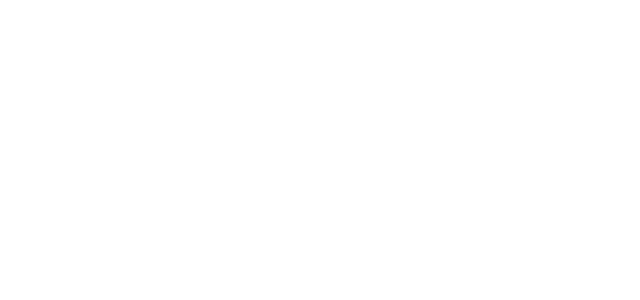
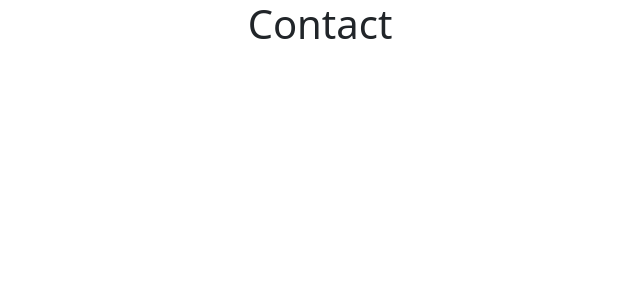
Before and after one commit to salomesenibua200024/fbClassProject123, a React (Create React App) app: page /contact in a window 1280 px wide. Before the commit this address had no page. Shown: the top 300 px of the page, without its empty margins (320-960 px from the left). Built offline with nearby package versions, Linux system fonts and the light colour scheme.

Commit message:
added new component to router

```diff
--- a/src/App.js
+++ b/src/App.js
@@ -6,6 +6,7 @@
 import { Home } from './pages/Home';
 import { About } from './pages/About';
 import { Routes, Route } from 'react-router-dom';
+import { Contact } from './pages/Contact';
 
 const firebaseapp = initializeApp(firebaseConfig)
 
@@ -16,6 +17,7 @@
       <Routes>
         <Route path="/" element={ <Home/> }  />
         <Route path="/about" element={ <About/> } />
+        <Route path="/contact" element={ <Contact/> } />
       </Routes>
     </div>
   );
--- /dev/null
+++ b/src/pages/Contact.js
@@ -0,0 +1,7 @@
+export function Contact () {
+    return (
+     <div>
+         <h1>Contact</h1>
+     </div>
+    )
+ }
```
